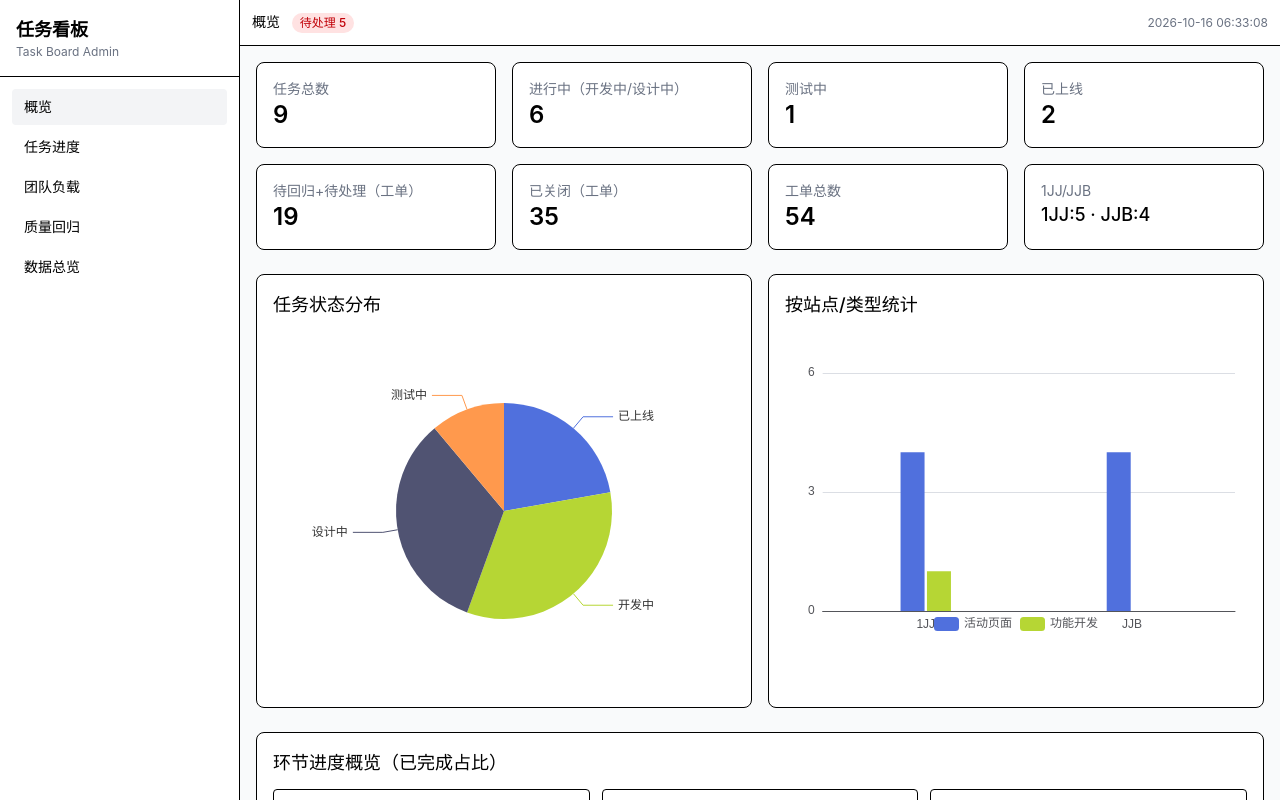
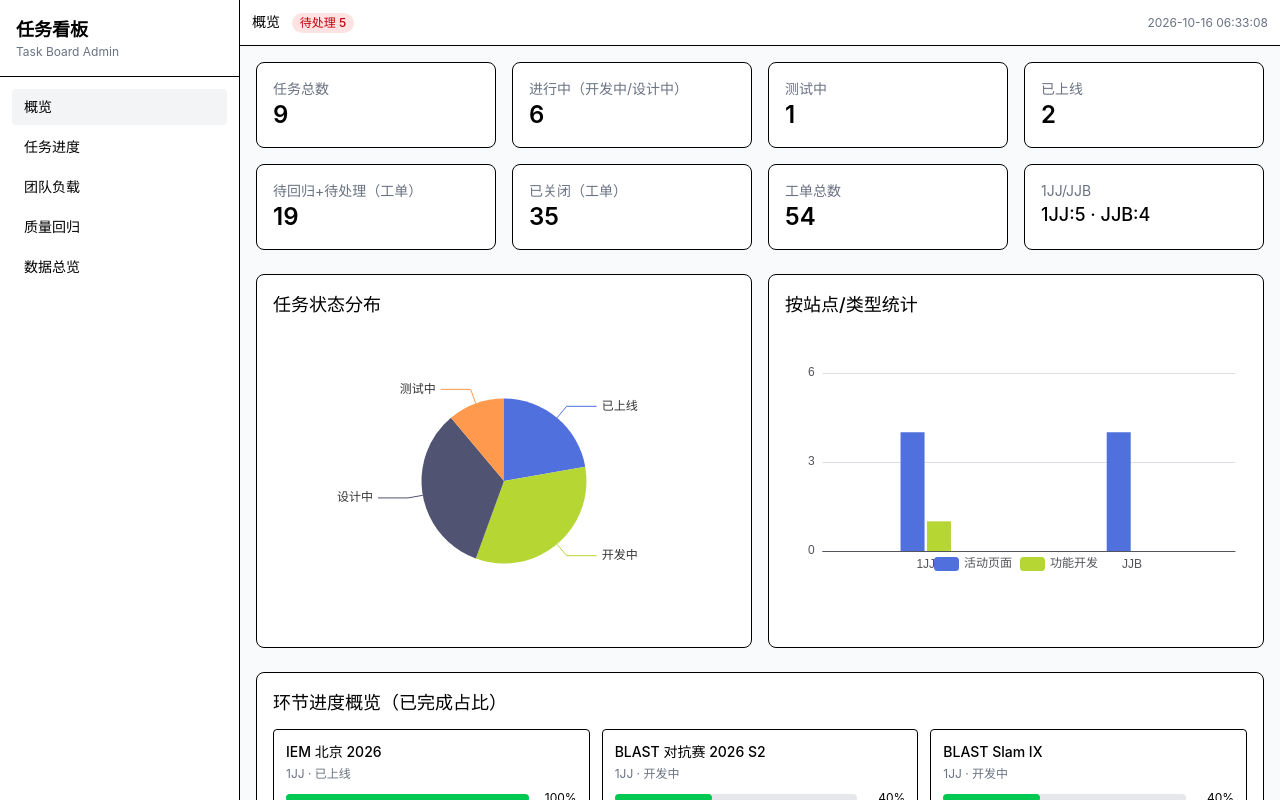
Before and after one commit to manxb/task-board-admin, a Vue app: page /#/overview in a window 1280 px wide. Shown: the top 800 px of the page. Built offline with nearby package versions, Linux system fonts and the light colour scheme.

Commit message:
style: reduce height of overview charts

```diff
--- a/src/views/Overview.vue
+++ b/src/views/Overview.vue
@@ -38,11 +38,11 @@
     <div class="grid grid-cols-1 lg:grid-cols-2 gap-4">
       <div class="bg-white rounded-lg border p-4">
         <h2 class="text-lg font-medium mb-3">任务状态分布</h2>
-        <v-chart :option="statusPie" :autoresize="false" class="w-full h-[320px]" />
+        <v-chart :option="statusPie" :autoresize="false" class="w-full h-[260px]" />
       </div>
       <div class="bg-white rounded-lg border p-4">
         <h2 class="text-lg font-medium mb-3">按站点/类型统计</h2>
-        <div class="w-full h-[320px] overflow-hidden">
+        <div class="w-full h-[260px] overflow-hidden">
           <v-chart :option="siteTypeBar" :autoresize="false" class="w-full h-full" />
         </div>
       </div>
@@ -103,7 +103,7 @@ const statusPie = computed(() => {
     animation: false,
     series: [{
       type: 'pie' as const,
-      radius: '60%',
+      radius: '55%',
       center: ['50%', '50%'],
       data: entries.map(([name, value]) => ({ name, value })),
       silent: true
```
